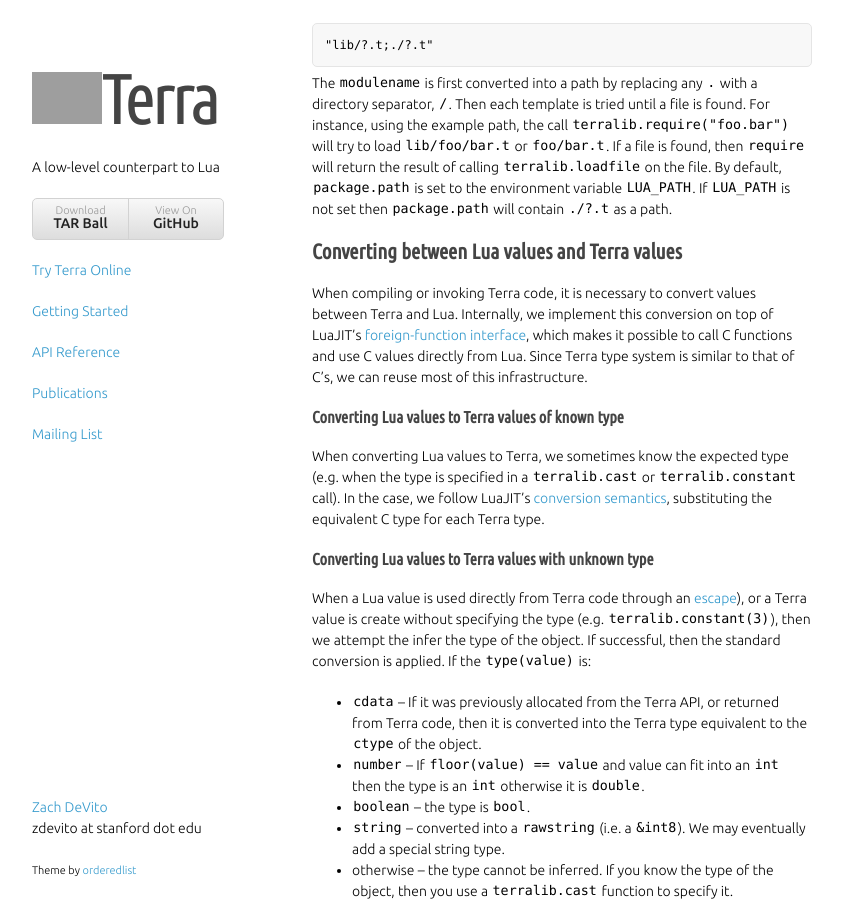
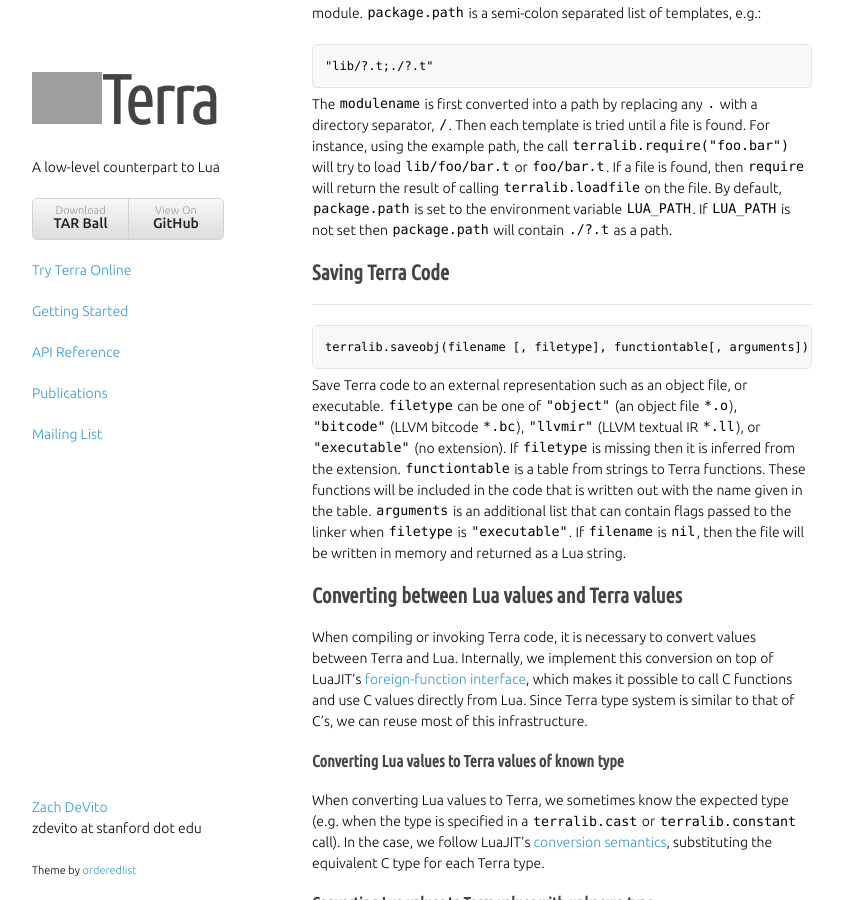
Before and after one commit to terralang/terra, a Jekyll site: the page built from api.md, in a window 1280 px wide and 900 px high, scrolled down 21725 px. Shown: the whole window, without its empty margins (218-1061 px from the left). Built offline with Jekyll 4.4.1, drawn with Linux system fonts in a browser that asks for light colours; nearby versions of some CDN libraries; some web fonts are replaced; library files that are not in the unit come from our copies; grey boxes are pictures that could not be loaded.

Commit message:
Document saveobj

```diff
--- a/api.md
+++ b/api.md
@@ -834,6 +834,18 @@
 
 The `modulename` is first converted into a path by replacing any `.` with a directory separator, `/`. Then each template is tried until a file is found. For instance, using the example path, the call `terralib.require("foo.bar")` will try to load `lib/foo/bar.t` or `foo/bar.t`. If a file is found, then `require` will return the result of calling `terralib.loadfile` on the file. By default, `package.path` is set to the environment variable `LUA_PATH`. If `LUA_PATH` is not set then `package.path` will contain `./?.t` as a path.
 
+Saving Terra Code
+-------------------
+
+---
+
+    terralib.saveobj(filename [, filetype], functiontable[, arguments])
+
+Save Terra code to an external representation such as an object file, or executable. `filetype` can be one of `"object"` (an object file `*.o`), `"bitcode"` (LLVM bitcode `*.bc`), `"llvmir"` (LLVM textual IR `*.ll`), or `"executable"` (no extension).
+If `filetype` is missing then it is inferred from the extension. `functiontable` is a table from strings to Terra functions. These functions will be included in the code that is written out with the name given in the table.
+`arguments` is an additional list that can contain flags passed to the linker when `filetype` is `"executable"`. If `filename` is `nil`, then the file will be written in memory and returned as a Lua string.
+
+
 Converting between Lua values and Terra values
 ----------------------------------------------
 
```
